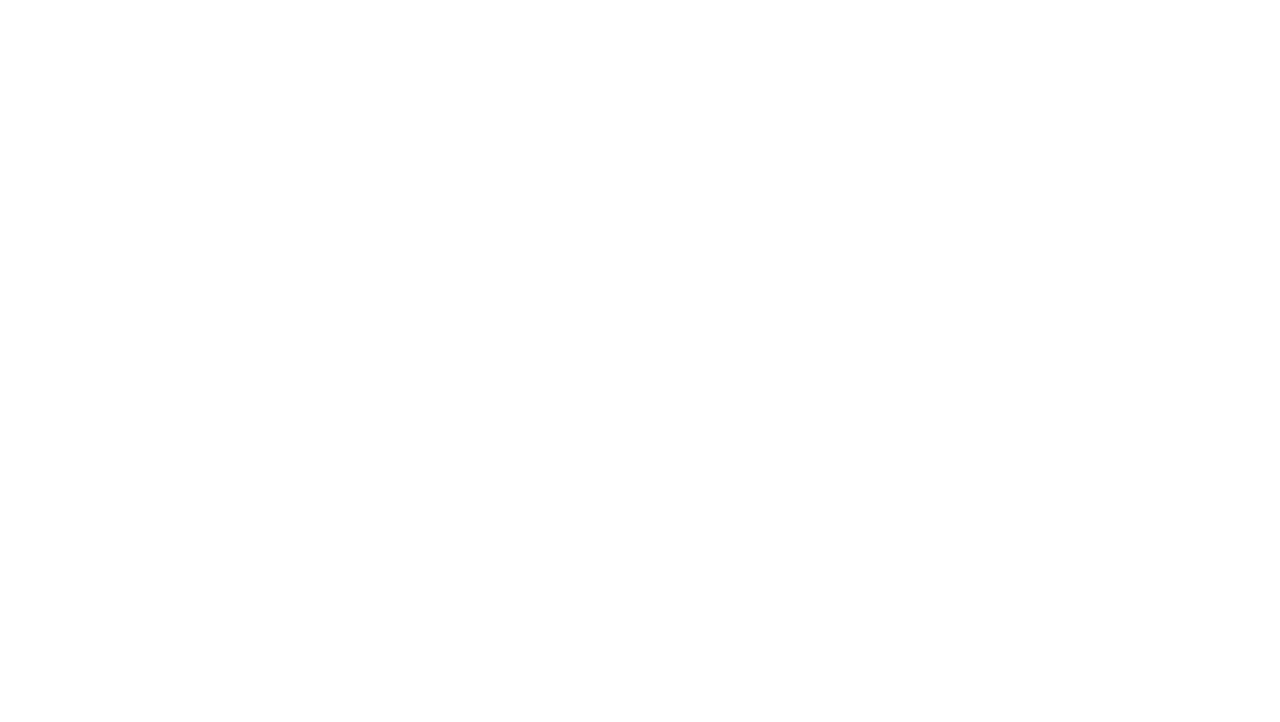
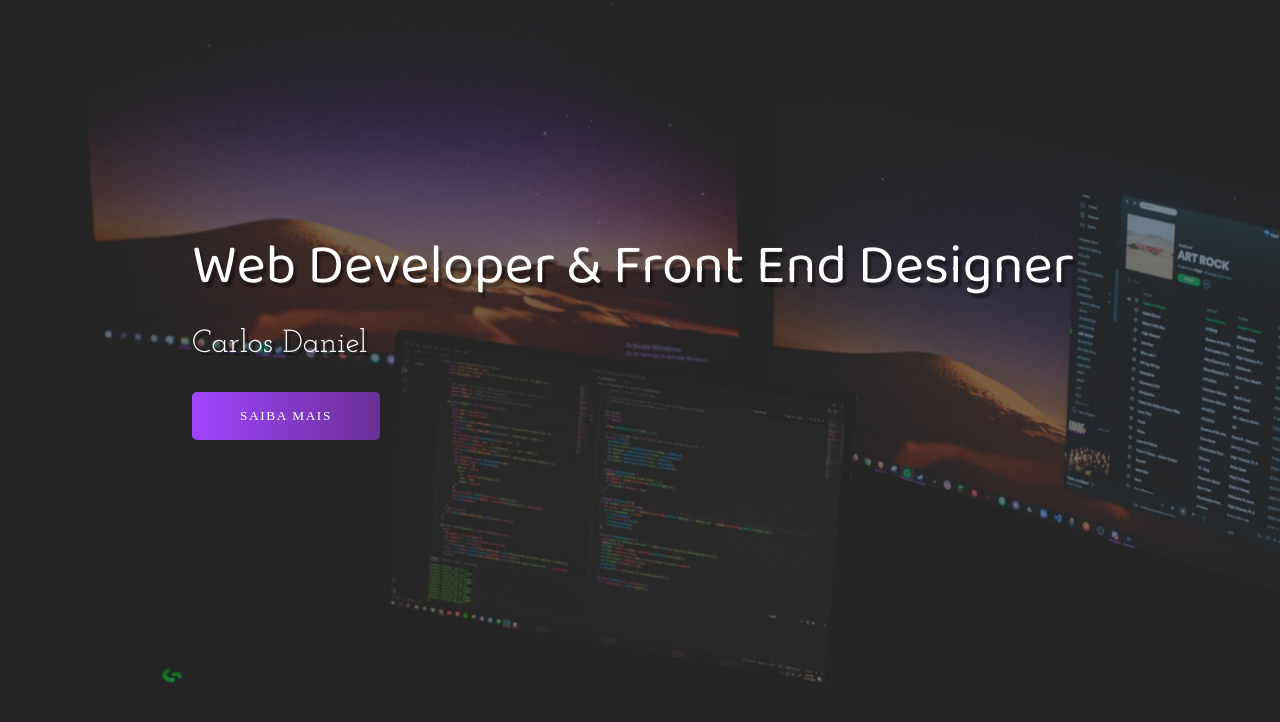
Before and after one commit to CarlosDaniel9129/Portifolio, a plain HTML site: page index.html in a window 1280 px wide. Drawn offline with Linux system fonts and the light colour scheme.

Commit message:
:package: header

```diff
--- a/index.html
+++ b/index.html
@@ -1,13 +1,33 @@
 <!DOCTYPE html>
 <html lang="pt-br">
+
 <head>
     <meta charset="UTF-8">
     <meta http-equiv="X-UA-Compatible" content="IE=edge">
     <meta name="viewport" content="width=device-width, initial-scale=1.0">
     <link rel="stylesheet" href="style.css">
-    <title>Portifolio</title>
+    <link rel="apple-touch-icon" sizes="180x180" href="Imagens/apple-touch-icon.png">
+    <link rel="icon" type="image/png" sizes="32x32" href="Imagens/favicon-32x32.png">
+    <link rel="icon" type="image/png" sizes="16x16" href="Imagens/favicon-16x16.png">
+    <link rel="manifest" href="/site.webmanifest">
+    <title>Portifólio</title>
 </head>
+
 <body>
 
+    <div class="container">
+        <header>
+            <div class="img-wrapper">
+                <img src="Imagens/background.jpg" alt="">
+            </div>
+            <div class="banner">
+                <h1>Web Developer & Front End Designer</h1>
+                <p>Carlos Daniel</p>
+                <button>Saiba Mais</button>
+            </div>
+        </header>
+    </div>
+
 </body>
+
 </html>
--- a/style.css
+++ b/style.css
@@ -3,3 +3,97 @@
 
 @import url("https://cdnjs.cloudflare.com/ajax/libs/font-awesome/5.15.2/css/all.min.css");
 /* importanto para icones, do cdnjs.com/libraries/font-awesome */
+
+*{ /*para todos os elementos do documento*/
+    margin: 0;
+    padding: 0;
+}
+header{
+    width: 100%;
+    height: 100vh; /*altura da view, pagina inicial*/
+    overflow: hidden; /*nao deixa que cria barra de rolagem caso fique maior que a tela*/
+    position: relative; /*permite que tudo dentro seja relativo*/
+}
+
+.img-wrapper{
+    width: 100%;
+    height: 100%;
+    overflow: hidden;
+    background-color: rgba(0, 0, 0, 0.8);
+}
+
+.img-wrapper img{ /*forca a ficar dentro do img-wrapper*/
+    width: 100%;
+    height: 100%;
+    object-fit: cover; /*a imagem cobre a div, permite ser cortada pelos cantos de tela*/
+    opacity: 0.5;
+    animation: zoom 25s;
+}
+
+@keyframes zoom {
+    0%{
+        transform: scale(1.3); /*zom de 30%*/
+    }
+    100%{
+        transform: scale(1); /*retorna pra 100*/
+    }
+}
+
+.banner{
+    position: absolute; /*necessita do position-relative do seu pai header*/
+    top: 30%;
+    left: 15%;
+}
+
+.banner h1{
+    color: #ffffff;
+    font-size: 3.5rem; /*permite alterar o tamanho quando der zoom, atraves dos elemento padrao(pai)*/
+    font-family: "Baloo Da 2", serif;
+    font-weight: 200;
+    text-shadow: .2rem .3rem 2px rgba(0, 0, 0, 0.4);
+    line-height: 3.5rem; /*para determinar o distancimento da linha*/
+    margin-bottom: 2rem; /*como se tivesse uma linha entre*/
+    opacity: 0; /*para a animacao*/
+    animation: moverBanner 1s 0.5s forwards;
+
+}
+
+.banner p{
+    font-family: "Josefin Slab", serif;
+    color: #ffffff;
+    font-size: 2rem;
+    text-shadow: .2rem .2rem rgba(0, 0, 0, 0.4);
+    margin-bottom: 2rem;
+    opacity: 0;
+    animation: moverBanner 1s 0.7s forwards;
+}
+
+.banner button{
+    font-family: "Muli", serif;
+    color: #ffffff;
+    text-transform: uppercase;
+    letter-spacing: 0.1rem; /*epaçamento de letras*/
+    background: #6a3093;
+    background: -webkit-linear-gradient(to right, #a044ff, #6a3093);  /* Chrome 10-25, Safari 5.1-6 */
+    background: linear-gradient(to right, #a044ff, #6a3093); /* W3C, IE 10+/ Edge, Firefox 16+, Chrome 26+, Opera 12+, Safari 7+ */
+    padding: 1rem 3rem; /*em cima e nos lados*/
+    border: none;
+    border-radius: 5px;
+    cursor: pointer;
+    opacity: 0;
+    animation: moverBanner 1s 0.9s forwards;
+}
+
+.banner button:hover{
+    opacity: 0.8;
+}
+
+@keyframes moverBanner {
+    0%{
+        transform: translateY(10rem) rotateY(-30deg);
+    }
+    100%{
+        transform: translateY(0) rotateY(0);
+        opacity: 1;
+    }
+}
```
Also changed, not shown: Imagens/android-chrome-192x192.png (renamed from android-chrome-192x192.png), Imagens/android-chrome-512x512.png (renamed from android-chrome-512x512.png), Imagens/apple-touch-icon.png (renamed from apple-touch-icon.png), Imagens/background.jpg (added), Imagens/favicon-16x16.png (renamed from favicon-16x16.png), Imagens/favicon-32x32.png (renamed from favicon-32x32.png), site.webmanifest, 1 other file.
